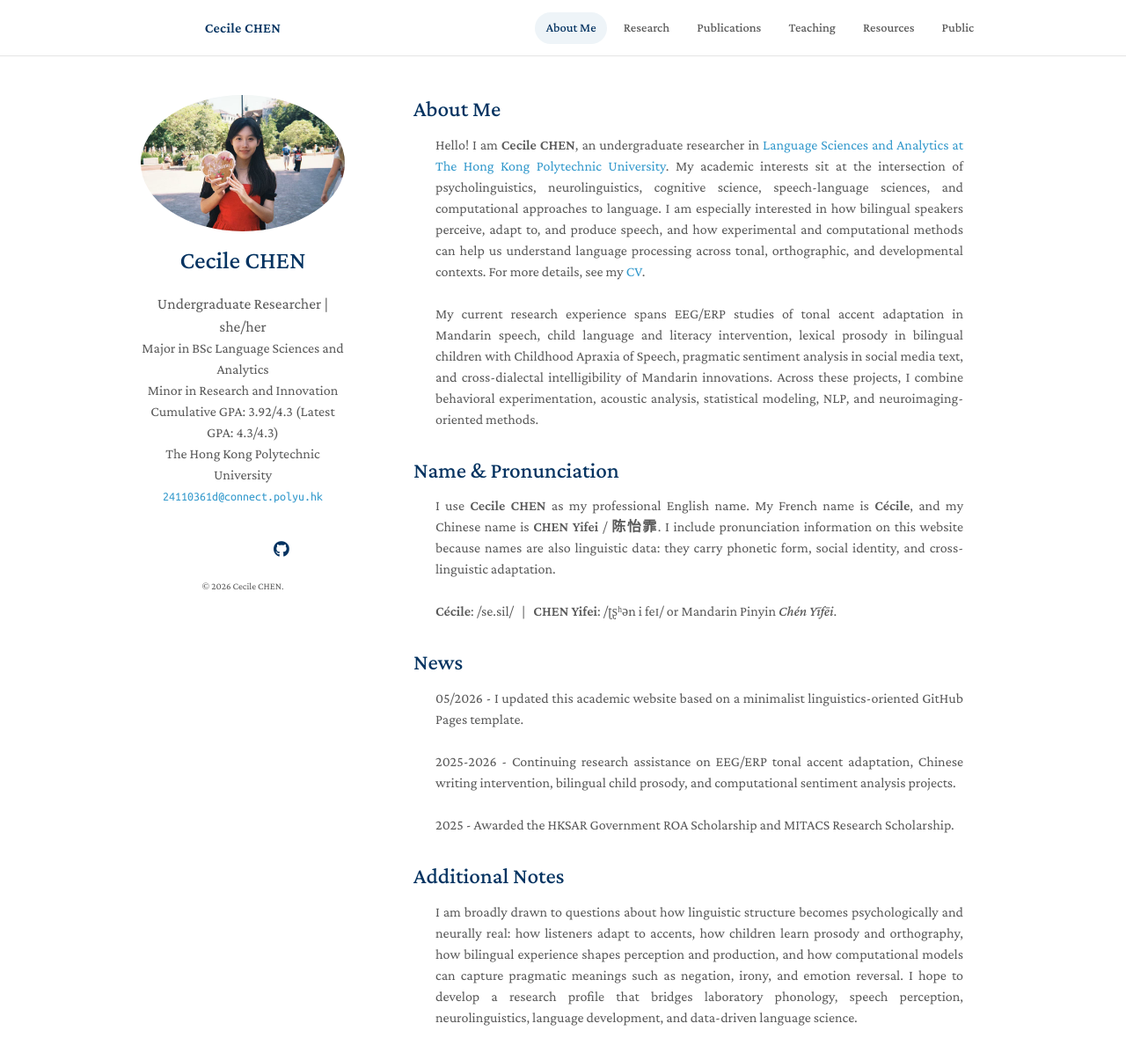
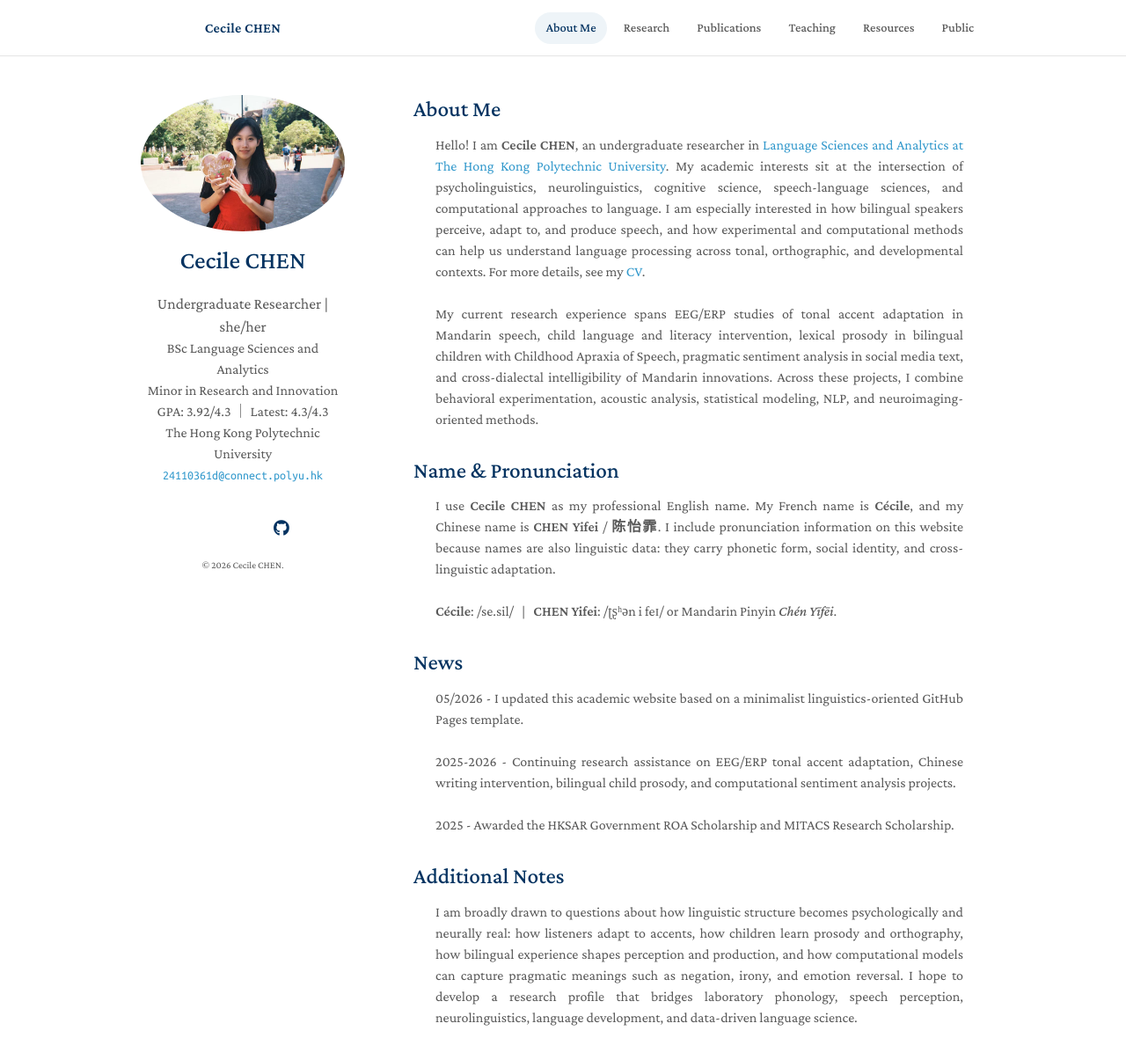
Before and after one commit to Cecile1015/CecileCHEN_Personal_Website, a Jekyll site: the page built from index.md, in a window 1280 px wide and 1251 px high. Shown: the top 1205 px of the window at 88% size. Built offline with Jekyll 4.4.1, drawn with Linux system fonts in a browser that asks for light colours; a style sheet for code colours, icons or effects is not loaded.

Commit message:
Update major and GPA formatting in config

```diff
--- a/_config.yml
+++ b/_config.yml
@@ -1,9 +1,9 @@
 # Basic Information
 title: Cecile CHEN
 position: Undergraduate Researcher | she/her
-major: Major in BSc Language Sciences and Analytics
+major: BSc Language Sciences and Analytics
 minor: Minor in Research and Innovation
-gpa: "Cumulative GPA: 3.92/4.3 (Latest GPA: 4.3/4.3)"
+gpa: "GPA: 3.92/4.3 ｜ Latest: 4.3/4.3"
 institution: The Hong Kong Polytechnic University
 email: 24110361d@connect.polyu.hk
 
```
